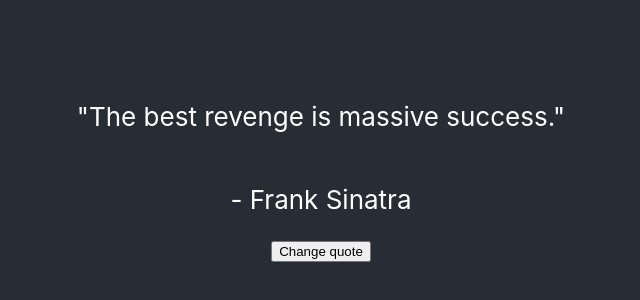
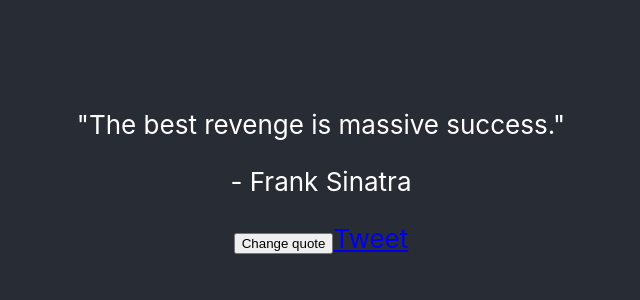
Before and after one commit to VinuJ/random-quote-machine, a React (Create React App) app: page / in a window 1280 px wide. Shown: the part 232-532 px from the top of the page, without its empty margins (319-959 px from the left). Built offline with nearby package versions, Linux system fonts and the light colour scheme; no server answers.

Commit message:
Added tweet functionality

```diff
--- a/src/App.js
+++ b/src/App.js
@@ -34,11 +34,14 @@
   return (
     <div className="App">
       <header className="App-header">
-        <p>
-          "{quote}"
-        </p>
-        <p>- {author}</p>
-        <button onClick={switchQuoteAndAuthor}>Change quote</button>
+        <div id='quote-box'>
+          <p id='text'>
+            "{quote}"
+          </p>
+          <p id='author'>- {author}</p>
+          <button id='new-quote' onClick={switchQuoteAndAuthor}>Change quote</button>
+          <a id='tweet-quote' target='_blank' href={encodeURI(`http://www.twitter.com/intent/tweet?text=${quote} -${author}`)+`&hashtags=quotes`}>Tweet</a>
+        </div>
       </header>
     </div>
   );
```
